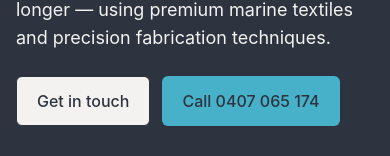
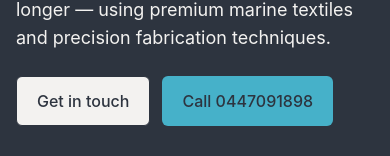
Before and after one commit to MarkDorling/Loft33, a Next.js app: page / in a window 390 px wide. Shown: the part 372-528 px from the top of the page. Built offline with nearby package versions, Linux system fonts and the light colour scheme.

Commit message:
Phone number updated 2

```diff
--- a/app/about/page.tsx
+++ b/app/about/page.tsx
@@ -24,7 +24,7 @@ export default function Page() {
 
         <div className="mt-6 flex gap-3">
           <a href="mailto:mark@loft33.au?subject=Boat%20cover%20enquiry" className="btn btn-primary">Email Mark</a>
-          <a href="tel:0447091898" className="btn btn-secondary">Call 0407 065 174</a>
+          <a href="tel:0447091898" className="btn btn-secondary">Call 0447091898</a>
         </div>
       </div>
     </section>
--- a/app/contact/page.tsx
+++ b/app/contact/page.tsx
@@ -5,7 +5,7 @@ export default function Page(){
       <div className='container'>
         <h1 className='text-secondary'>Contact</h1>
         <div className='mt-6 flex flex-col gap-3'>
-          <a href='tel:0447091898' className='btn btn-primary w-fit'>Call 0407 065 174</a>
+          <a href='tel:0447091898' className='btn btn-primary w-fit'>Call 0447091898</a>
           <a href='mailto:mark@loft33.au?subject=Boat%20cover%20enquiry' className='btn btn-secondary w-fit'>Email mark@loft33.au</a>
         </div>
         <p className='mt-6 text-sm text-secondary/90'>ABN 82 470 704 661</p>
--- a/components/Hero.tsx
+++ b/components/Hero.tsx
@@ -14,7 +14,7 @@ export default function Hero() {
           </p>
           <div className="mt-6 flex gap-3">
             <a href="mailto:mark@loft33.au?subject=Boat%20cover%20enquiry" className="btn btn-secondary">Get in touch</a>
-            <a href="tel:0447091898" className="btn btn-primary">Call 0407 065 174</a>
+            <a href="tel:0447091898" className="btn btn-primary">Call 0447091898</a>
           </div>
         </div>
 
```
